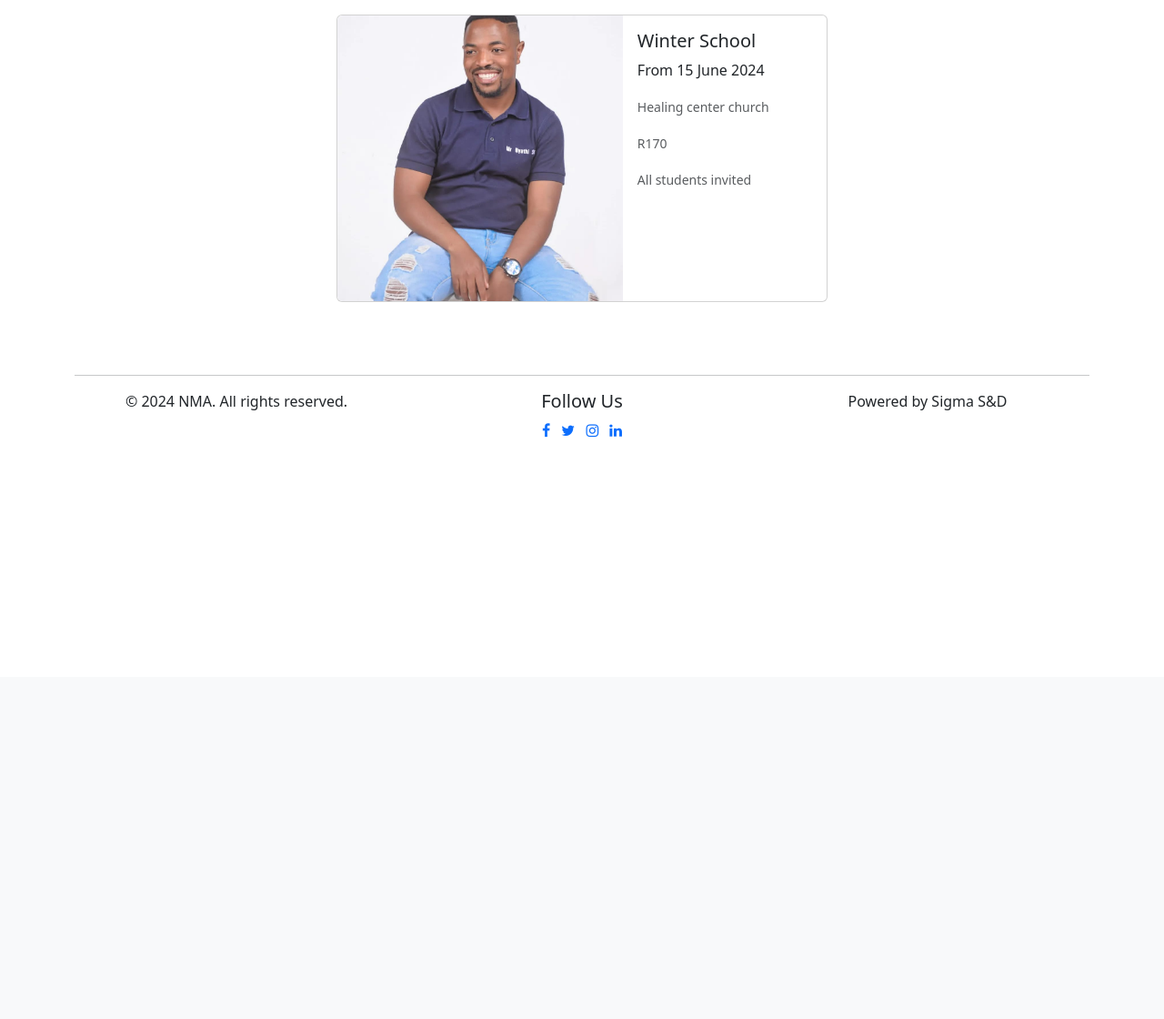
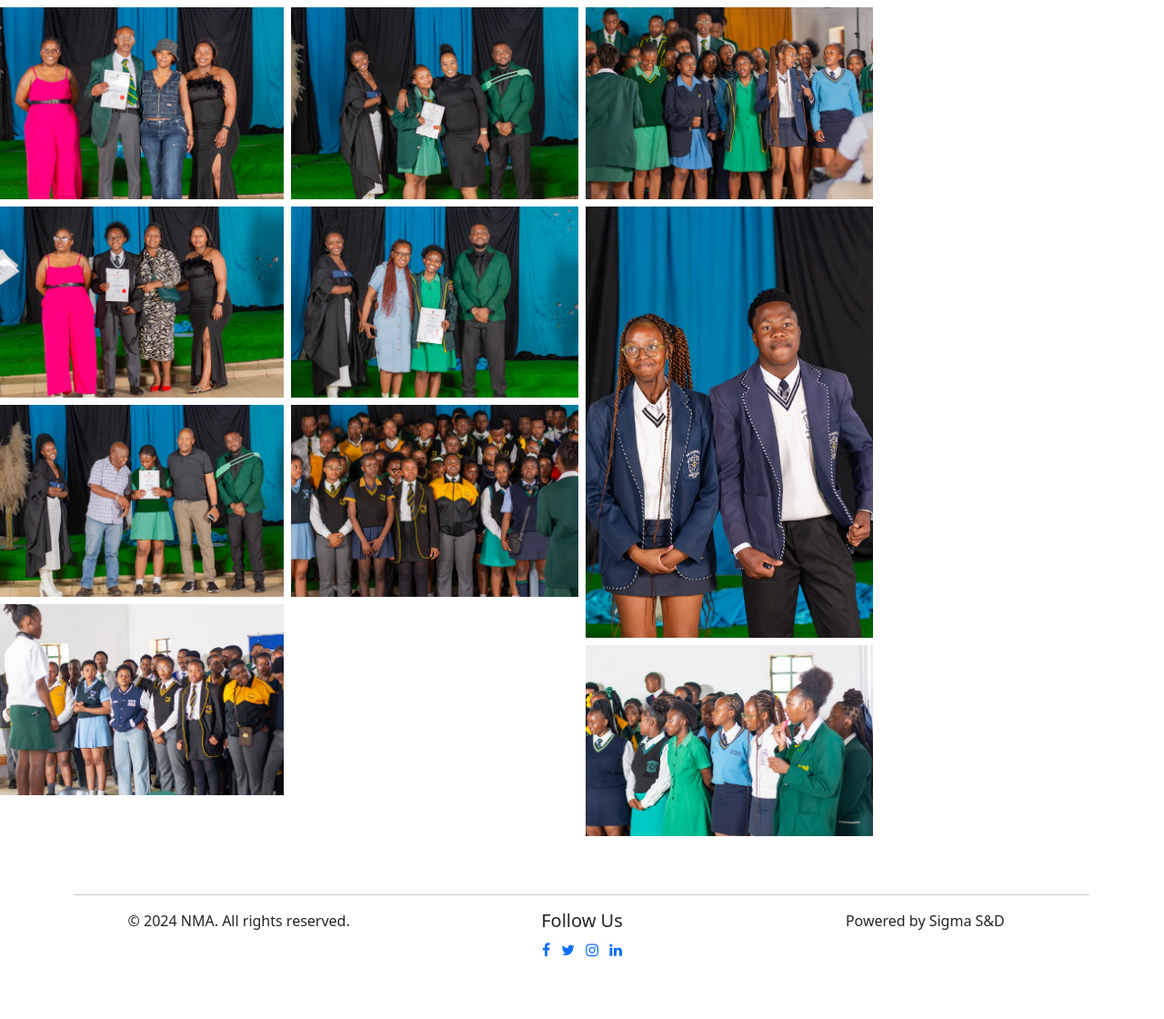
Before and after one commit to Rankhala/school, a Django app: page /events in a window 1280 px wide. Shown: the part 56-1176 px from the top of the page at 91% size. Before the commit the page ends 537 px from the top, so only its background shows below. Run offline with Django 5.2, Linux system fonts and the light colour scheme.

Commit message:
Added image gallary to events page

```diff
--- a/front/static/front/css/styles.css
+++ b/front/static/front/css/styles.css
@@ -42,3 +42,40 @@
       filter: brightness(0.6);
     }
 }
+
+/* Event's page: Award gallary */
+
+.row {
+  display: flex;
+  flex-wrap: wrap;
+  padding: 0 4px;
+}
+
+/* Create four equal columns that sits next to each other */
+.column {
+  flex: 25%;
+  max-width: 25%;
+  padding: 0 4px;
+}
+
+.column img {
+  margin-top: 8px;
+  vertical-align: middle;
+  width: 100%;
+}
+
+/* Responsive layout - makes a two column-layout instead of four columns */
+@media screen and (max-width: 800px) {
+  .column {
+    flex: 50%;
+    max-width: 50%;
+  }
+}
+
+/* Responsive layout - makes the two columns stack on top of each other instead of next to each other */
+@media screen and (max-width: 600px) {
+  .column {
+    flex: 100%;
+    max-width: 100%;
+  }
+}
--- a/front/templates/front/events.html
+++ b/front/templates/front/events.html
@@ -3,21 +3,24 @@
 {% load static %}
 
 {% block body %}
-  <div class="card m-3 mx-auto" style="max-width: 540px;">
-    <div class="row g-0">
-      <div class="col-md-7">
-              <img src="{% static 'front/images/b2.jfif' %}" class="img-fluid rounded-start" alt="...">
-            </div>
-            <div class="col-md-5">
-              <div class="card-body">
-                <h5 class="card-title">Winter School</h5>
-                <p class="card-text">From 15 June 2024</p>
-                <p class="card-text"><small class="text-body-secondary">Healing center church</small></p>
-                <p class="card-text"><small class="text-body-secondary">R170</small></p>
-                <p class="card-text"><small class="text-body-secondary">All students invited</small></p>
-              </div>
-          </div>
-        </div>
-      </div>
+
+  <div class="row">
+    <div class="column">
+      <img src="{% static 'front/images/award1.jpg' %}" alt="...">
+      <img src="{% static 'front/images/award2.jpg' %}" alt="...">
+      <img src="{% static 'front/images/award3.jpg' %}" alt="...">
+      <img src="{% static 'front/images/award10.jpg' %}" alt="...">
+    </div>
+    <div class="column">
+      <img src="{% static 'front/images/award4.jpg' %}" alt="...">
+      <img src="{% static 'front/images/award5.jpg' %}" alt="...">
+      <img src="{% static 'front/images/award6.jpg' %}" alt="...">
+    </div>
+    <div class="column">
+      <img src="{% static 'front/images/award7.jpg' %}" alt="...">
+      <img src="{% static 'front/images/award8.jpg' %}" alt="...">
+      <img src="{% static 'front/images/award9.jpg' %}" alt="...">
+    </div>
+  </div>
 
 {% endblock %}
--- a/front/templates/front/index.html
+++ b/front/templates/front/index.html
@@ -57,6 +57,7 @@
       <p>Physical Sciences/Tech</p>
       <p>Life Science</p>
       <p>Acounting</p>
+      <p>Business Studies</p>
       <p>Natural Sciences</p>
       <p>Economic and Management Science</p>
     </div>
@@ -70,7 +71,7 @@
       <p>Physical Sciences/Tech - R300 Monthly Or R3300 Annually</p>
       <p>Life Science - R200 Monthly Or R2200 Annually</p>
       <p>Acounting - R300 Monthly Or R3300 Annually</p>
-      <p>Bussiness studies - R100 Monthly Or R1100 Annually</p>
+      <p>Business studies - R100 Monthly Or R1100 Annually</p>
       <h5>Grade [8&9]</h5>
       <p>- R650 for 3 subjects [Maths, N.S & EMS] Monthly Or R7150 Annually</p>
       <h5>One on One Sessions</h5>
```
Also changed, not shown: front/static/front/images/award1.jpg (added), front/static/front/images/award10.jpg (added), front/static/front/images/award2.jpg (added), front/static/front/images/award3.jpg (added), front/static/front/images/award4.jpg (added), front/static/front/images/award5.jpg (added), front/static/front/images/award6.jpg (added), front/static/front/images/award7.jpg (added), front/static/front/images/award8.jpg (added), front/static/front/images/award9.jpg (added).
